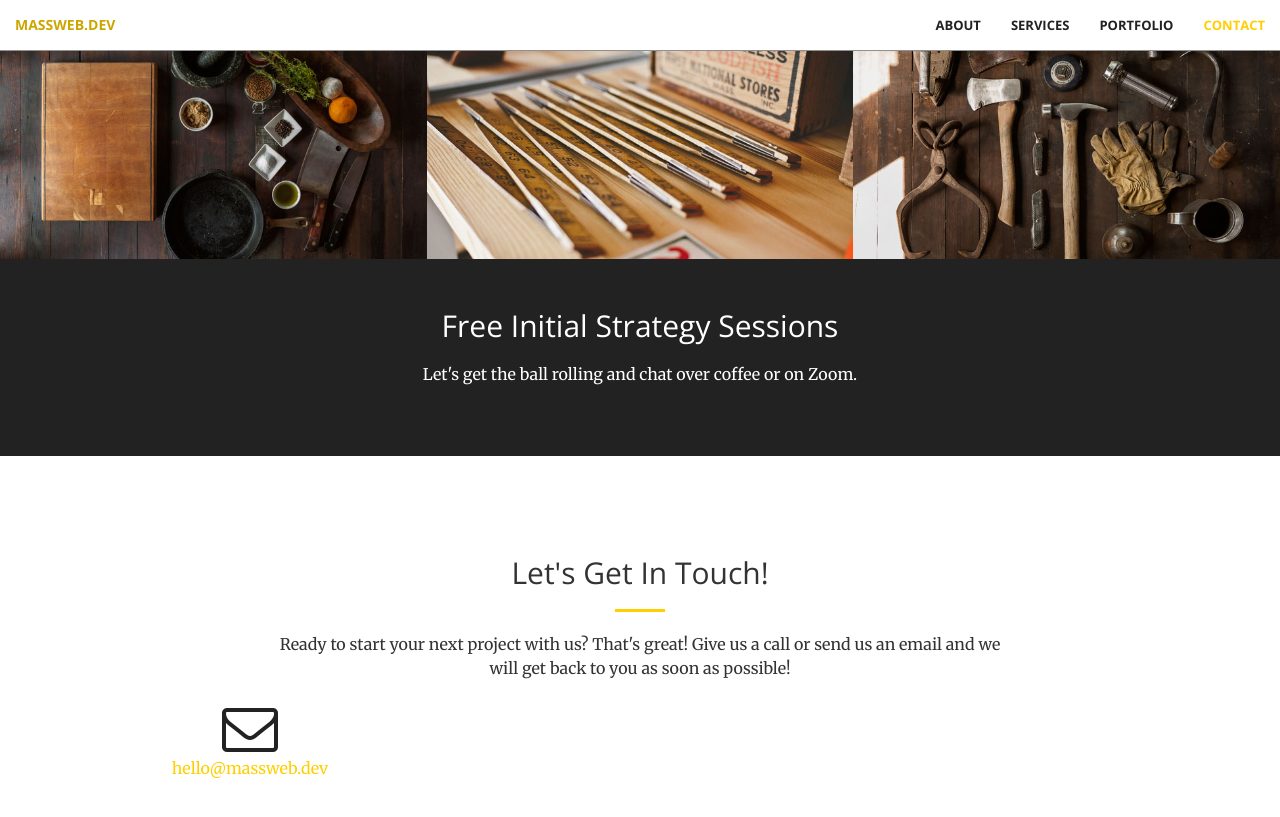
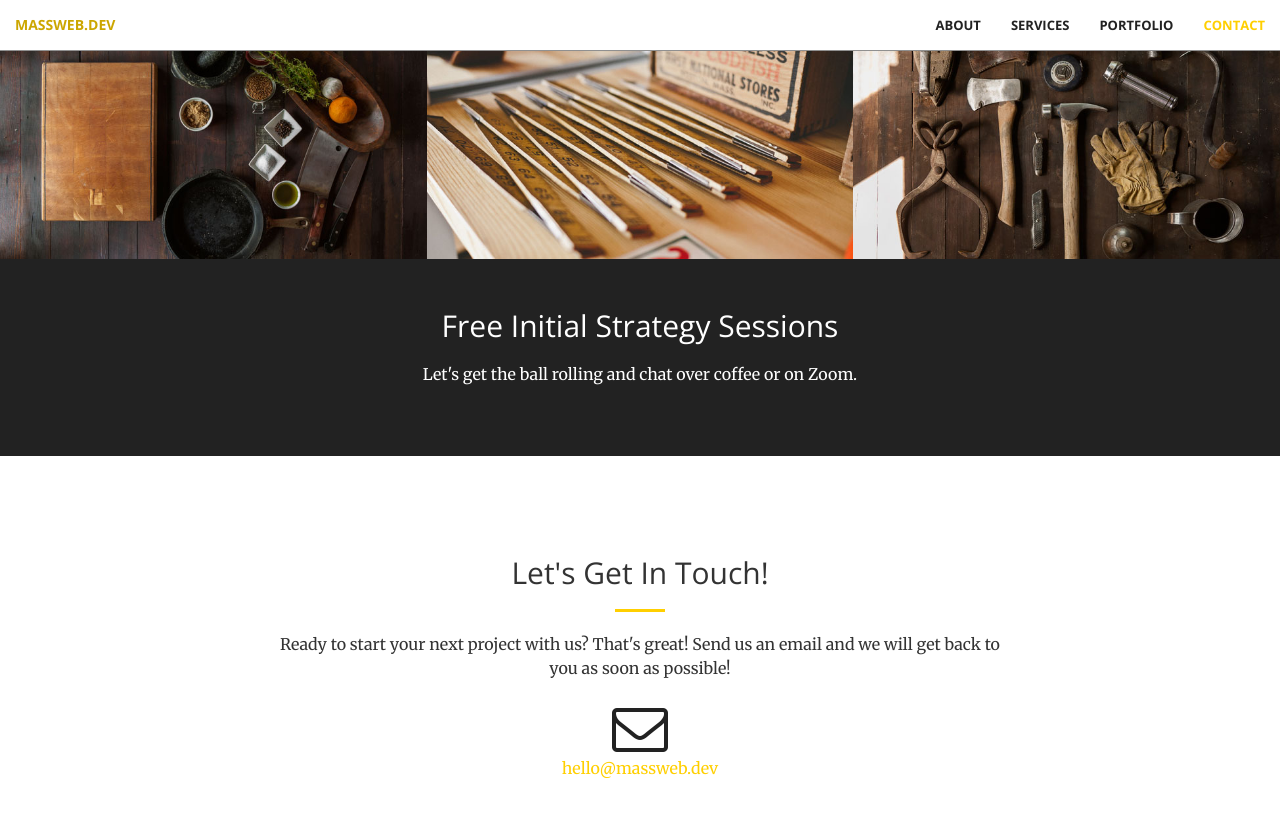
Before and after one commit to masswebdev/massweb.dev, a Jekyll site: the page built from index.html, in a window 1280 px wide and 900 px high, scrolled down 2067 px. Shown: the top 817 px of the window. Built offline with Jekyll 4.4.1, drawn with Linux system fonts in a browser that asks for light colours.

Commit message:
Update contact.html

```diff
--- a/_includes/contact.html
+++ b/_includes/contact.html
@@ -4,14 +4,14 @@
             <div class="col-lg-8 col-lg-offset-2 text-center">
                 <h2 class="section-heading">Let's Get In Touch!</h2>
                 <hr class="primary">
-                <p>Ready to start your next project with us? That's great! Give us a call or send us an email and we will get back to you as soon as possible!</p>
+                <p>Ready to start your next project with us? That's great! Send us an email and we will get back to you as soon as possible!</p>
             </div>
-        <!--<div class="col-lg-2 col-lg-offset-2 text-center">
-            <a href="https://twitter.com/{{ site.twitter_username }}">
+        <div class="col-lg-2 col-lg-offset-2 text-center">
+           <!--<a href="https://twitter.com/{{ site.twitter_username }}">
                 <i class="fa fa-twitter fa-3x wow bounceIn" data-wow-delay=".1s"></i>
-                <p>{{ site.twitter_username }}</p>
+                <p>{{ site.twitter_username }}</p>-->
             </a>
-        </div>-->
+        </div>
         <div class="col-lg-2 col-lg-offset-1 text-center">
             <a href="mailto:{{ site.email }}">
             <i class="fa fa-envelope-o fa-3x wow bounceIn" data-wow-delay=".1s"></i>
```
